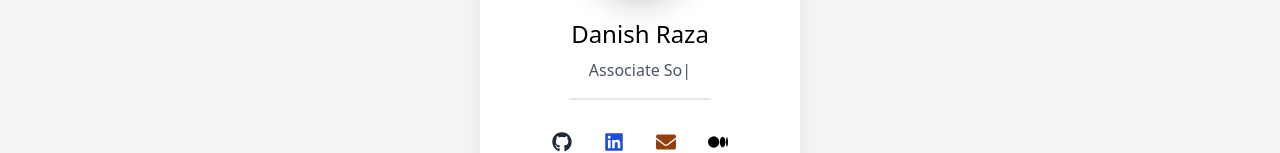
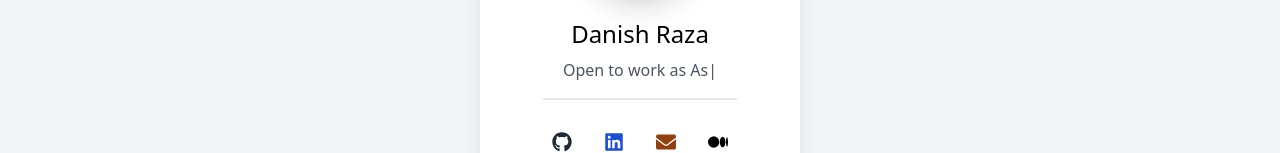
Before and after one commit to danishraza12/portfolio-website, a React (Create React App) app: page / in a window 1280 px wide. Shown: the part 189-342 px from the top of the page. Built offline with nearby package versions, Linux system fonts and the light colour scheme.

Commit message:
Fix dynamic color rendering

```diff
--- a/src/components/Card.js
+++ b/src/components/Card.js
@@ -20,12 +20,14 @@ const Card = () => {
           <Typical
             className="text-xs sm:text-base text-gray-600 pt-2 pb-4 px-5 w-auto inline-block border-b-2"
             steps={[
-              ' ',
-              100,
-              'Associate Software Engineer',
-              3000,
-              'Junior Software Engineer',
-              3000,
+              'Open to work as ',
+              130,
+              'Open to work as Trainee Software Engineer',
+              1500,
+              'Open to work as Associate Software Engineer',
+              1500,
+              'Open to work as Junior Software Engineer',
+              1500,
             ]}
             loop={Infinity}
           />
```
Also changed, not shown: src/components/SocialMedia.js (+10 -0 lines), 1 other file (tests, documents, lock files or other folders).
